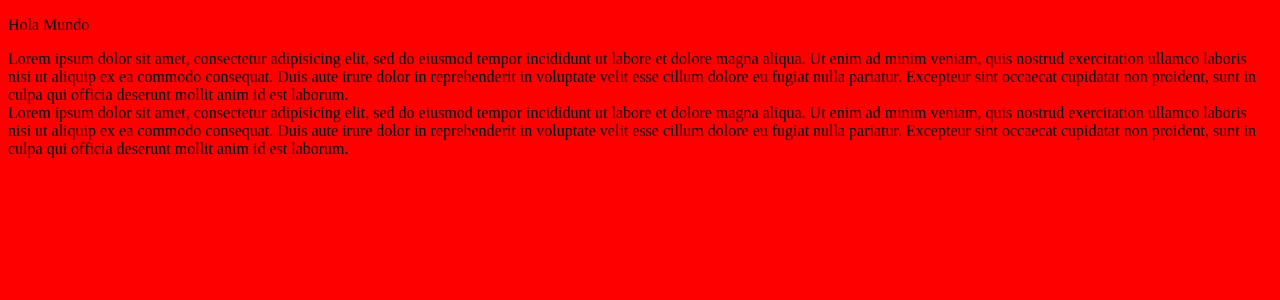
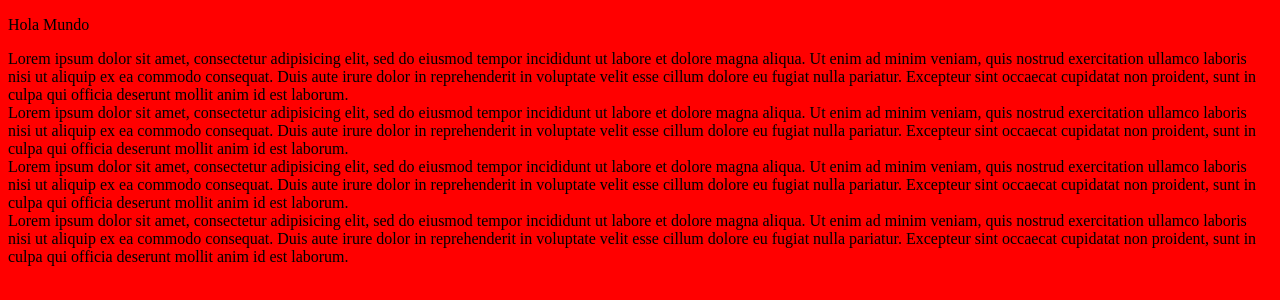
Before and after one commit to anfegacha/CursoGit, a plain HTML site: page index.html in a window 1280 px wide. Drawn offline with Linux system fonts and the light colour scheme.

Commit message:
Agregando Articulos

```diff
--- a/index.html
+++ b/index.html
@@ -19,6 +19,23 @@
 		cillum dolore eu fugiat nulla pariatur. Excepteur sint occaecat cupidatat non
 		proident, sunt in culpa qui officia deserunt mollit anim id est laborum.
 	</article>
+
+	<article>
+		Lorem ipsum dolor sit amet, consectetur adipisicing elit, sed do eiusmod
+		tempor incididunt ut labore et dolore magna aliqua. Ut enim ad minim veniam,
+		quis nostrud exercitation ullamco laboris nisi ut aliquip ex ea commodo
+		consequat. Duis aute irure dolor in reprehenderit in voluptate velit esse
+		cillum dolore eu fugiat nulla pariatur. Excepteur sint occaecat cupidatat non
+		proident, sunt in culpa qui officia deserunt mollit anim id est laborum.
+	</article>
+	<article>
+		Lorem ipsum dolor sit amet, consectetur adipisicing elit, sed do eiusmod
+		tempor incididunt ut labore et dolore magna aliqua. Ut enim ad minim veniam,
+		quis nostrud exercitation ullamco laboris nisi ut aliquip ex ea commodo
+		consequat. Duis aute irure dolor in reprehenderit in voluptate velit esse
+		cillum dolore eu fugiat nulla pariatur. Excepteur sint occaecat cupidatat non
+		proident, sunt in culpa qui officia deserunt mollit anim id est laborum.
+	</article>
 	<article>
 		Lorem ipsum dolor sit amet, consectetur adipisicing elit, sed do eiusmod
 		tempor incididunt ut labore et dolore magna aliqua. Ut enim ad minim veniam,
```
